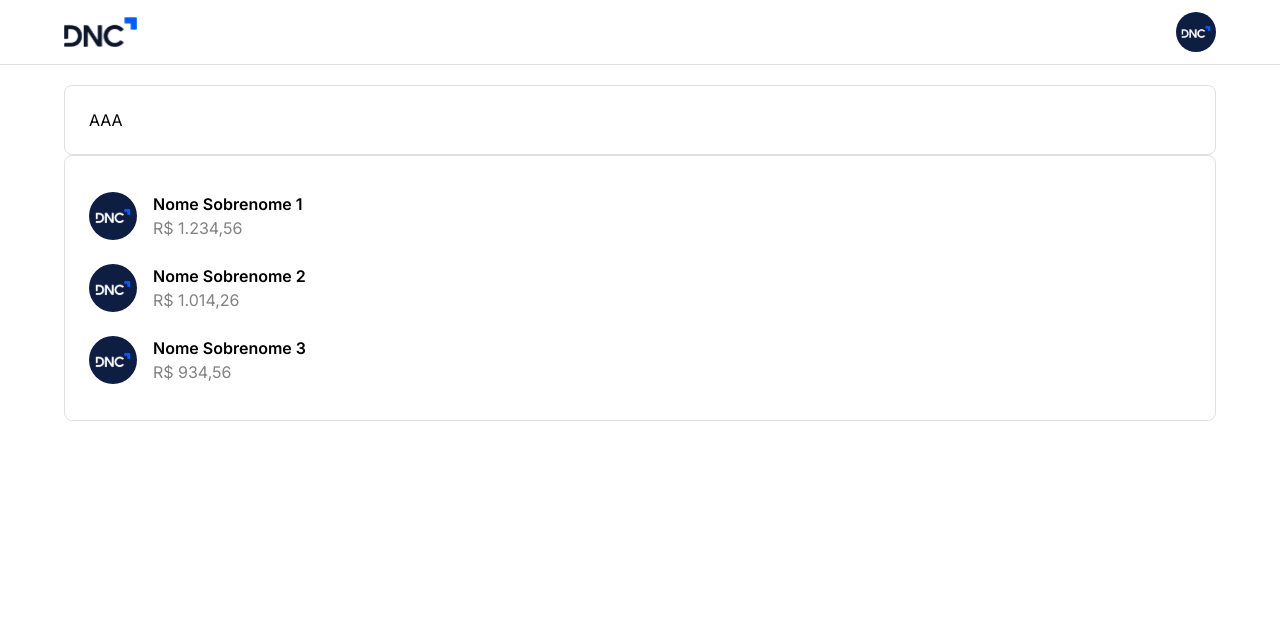
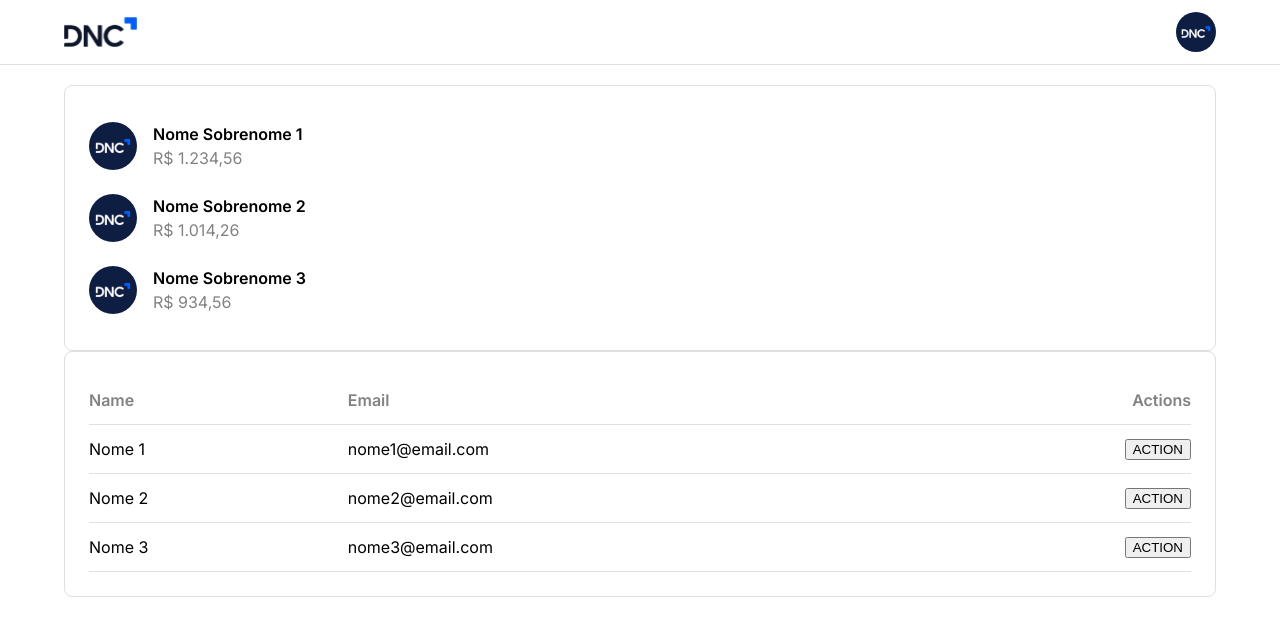
Before and after one commit to JoaoVictorDeSouza/dnc-sales-dashboard-joao, a React (Vite) app: page /home in a window 1280 px wide. Shown: the top 636 px of the page. Built offline with nearby package versions, Linux system fonts and the light colour scheme.

Commit message:
Feat: Table Component

```diff
--- /dev/null
+++ b/src/components/CustomTable.tsx
@@ -0,0 +1,60 @@
+import styled from 'styled-components'
+import { CustomTableProps } from '@/types'
+import { pxToRem } from '@/utils'
+
+const TableWrapper = styled.div`
+  overflow-x: auto;
+  width: 100%;
+
+  table {
+    width: 100%;
+    border-collapse: collapse;
+    min-width: ${pxToRem(600)};
+
+    th,
+    td {
+      border-bottom: ${pxToRem(1)} solid
+        ${(props) => props.theme.appDefaultStroke};
+      height: ${pxToRem(48)};
+      padding: 0 ${pxToRem(8)} 0 0;
+      text-align: left;
+      &:last-child {
+        text-align: right;
+        padding: 0;
+      }
+    }
+
+    th {
+      color: ${(props) => props.theme.typographies.subtitle};
+      font-weight: 600;
+    }
+  }
+`
+
+function CustomTable(props: CustomTableProps) {
+  const { headers, rows } = props
+  return (
+    <TableWrapper>
+      <table>
+        <thead>
+          <tr>
+            {headers.map((header, index) => (
+              <th key={index}>{header}</th>
+            ))}
+          </tr>
+        </thead>
+        <tbody>
+          {rows.map((row, rowIndex) => (
+            <tr key={rowIndex}>
+              {row.map((cell, cellIndex) => (
+                <td key={cellIndex}>{cell}</td>
+              ))}
+            </tr>
+          ))}
+        </tbody>
+      </table>
+    </TableWrapper>
+  )
+}
+
+export default CustomTable
--- a/src/components/index.ts
+++ b/src/components/index.ts
@@ -1,4 +1,5 @@
 export { default as AvatarsList } from './AvatarsList'
+export { default as CustomTable } from './CustomTable'
 export { default as FormComponent } from './FormComponent'
 export { default as Header } from './Header'
 export * from './BannerImage'
--- a/src/pages/Home.tsx
+++ b/src/pages/Home.tsx
@@ -1,10 +1,11 @@
-import { AvatarsList, CardComponent, Header } from '@/components'
+import { AvatarsList, CardComponent, CustomTable, Header } from '@/components'
 
 // MUI
 import Container from '@mui/material/Container'
 
 // UTILS
 import { currencyConverter } from '@/utils'
+
 const mockListData = [
   {
     avatar: '/dnc-avatar.svg',
@@ -22,15 +23,42 @@
     subtitle: currencyConverter(934.56),
   },
 ]
+
+const mockTableData = {
+  headers: ['Name', 'Email', 'Actions'],
+  rows: [
+    [
+      <span>Nome 1</span>,
+      <span>nome1@email.com</span>,
+      <button>ACTION</button>,
+    ],
+    [
+      <span>Nome 2</span>,
+      <span>nome2@email.com</span>,
+      <button>ACTION</button>,
+    ],
+    [
+      <span>Nome 3</span>,
+      <span>nome3@email.com</span>,
+      <button>ACTION</button>,
+    ],
+  ],
+}
+
 function Home() {
   return (
     <>
       <Header />
       <br />
       <Container maxWidth="lg">
-        <CardComponent>AAA</CardComponent>
         <CardComponent>
           <AvatarsList listData={mockListData} />
+        </CardComponent>
+        <CardComponent>
+          <CustomTable
+            headers={mockTableData.headers}
+            rows={mockTableData.rows}
+          />
         </CardComponent>
       </Container>
     </>
--- /dev/null
+++ b/src/types/customTable.d.ts
@@ -0,0 +1,4 @@
+export interface CustomTableProps {
+  headers: string[]
+  rows: React.ReactNode[][]
+}
--- a/src/types/index.ts
+++ b/src/types/index.ts
@@ -1,4 +1,5 @@
 export * from './avatarsLists'
+export * from './customTable'
 export * from './theme'
 export * from './typographies'
 export * from './formComponent'
```
